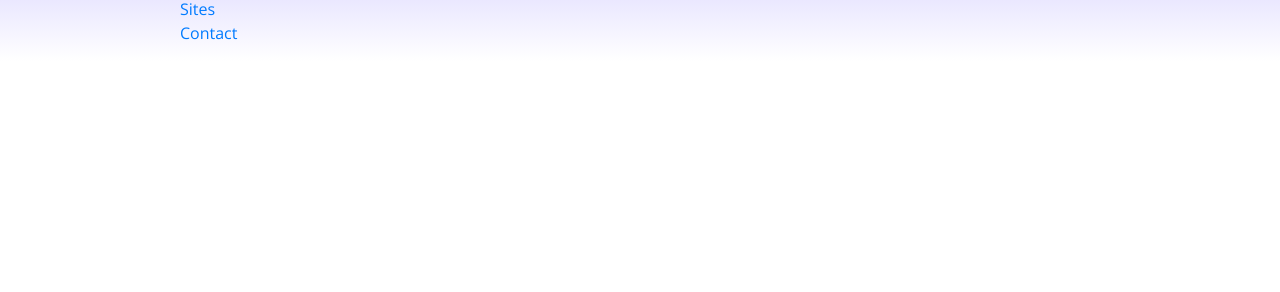
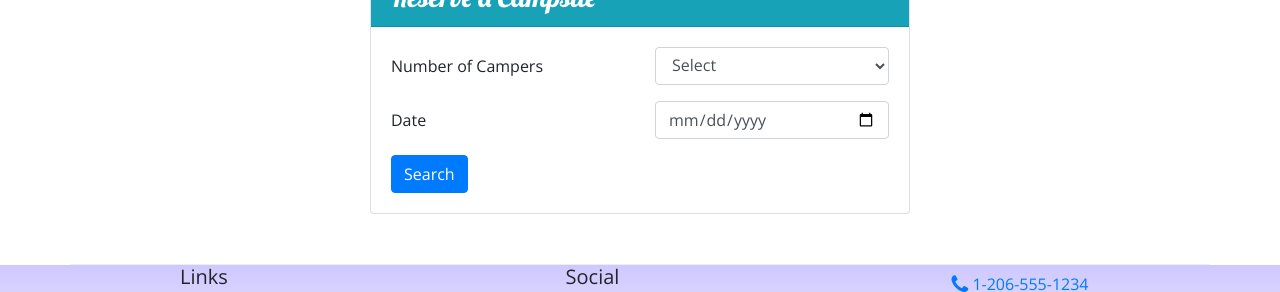
Before and after one commit to illfriday/NuCampSite, a website: page index.html in a window 1280 px wide. Shown: the part 1236-1528 px from the top of the page. Before the commit the page ends 1297 px from the top, so only its background shows below. Drawn offline with nearby package versions, Linux system fonts and the light colour scheme.

Commit message:
add reserve campsite form to index

```diff
--- a/css/styles.css
+++ b/css/styles.css
@@ -30,6 +30,7 @@ header h2 {
   border-bottom: 1px ridge;
   min-height:200px;
 }
+
 .navbar{
   background-color: #901CAD;
 }
--- a/index.html
+++ b/index.html
@@ -17,12 +17,15 @@
   <header class="jumbotron jumbotron-fluid">
     <div class="container">
       <div class="row">
-        <div class="col-4 col-sm-3 col-md-3 align-self-center">
+        <div class="col-4 col-sm-3 col-md-2 align-self-center">
           <img src="img/logo.png" alt="nucamp logo" class="img-fluid">
         </div>
         <div class="col">
           <h1>NuCamp</h1>
           <h2>a better way to camp</h2>
+        </div>
+        <div class="col-md-4 col-xl-2 mt-4">
+          <a class="btn btn-info" href="#reserveForm">Reserve Campsite</a>
         </div>
       </div>
     </div>
@@ -92,6 +95,43 @@
         </div>
       </div>
     </div>
+        <div class="row row-content align-items-center">
+          <div class="col-sm-6 mx-auto">
+            <div class="card">
+              <h3 class="card-header bg-info text-white">Reserve a Campsite</h3>
+              <div class="card-body">
+                <form action="" id="reserveForm">
+                  <div class="row form-group">
+                    <label for="numCampers" class="col-form-label col-sm-6">Number of Campers</label>
+                    <div class="col">
+                      <select class="col form-control" name="numCampers" id="numCampers">
+                        <option value="">Select</option>
+                        <option value="1">1</option>
+                        <option value="2">2</option>
+                        <option value="3">3</option>
+                        <option value="4">4</option>
+                        <option value="5">5</option>
+                        <option value="6">6</option>
+                      </select>
+                    </div>
+                  </div>
+                  <div class="row form-group">
+                    <label for="date" class="col-form-label col-sm-6">Date</label>
+                    <div class="col-sm-6">
+                      <input class="form-control" type="date" name="date" id="date" placeholder="date">
+                    </div>
+                  </div>
+                    <div class="row">
+                      <div class="col ">
+                        <button type="submit" class="btn btn-primary">Search</button>
+                      </div>
+                    </div>
+                  </div>
+                </form>
+              </div>
+            </div>
+          </div>
+        </div>
   </div>
 
   <footer class="site-footer">
@@ -120,6 +160,7 @@
         </div>
       </div>
     </div>
+
   </footer>
 
   <script src="node_modules/jquery/dist/jquery.slim.min.js"></script>
```
